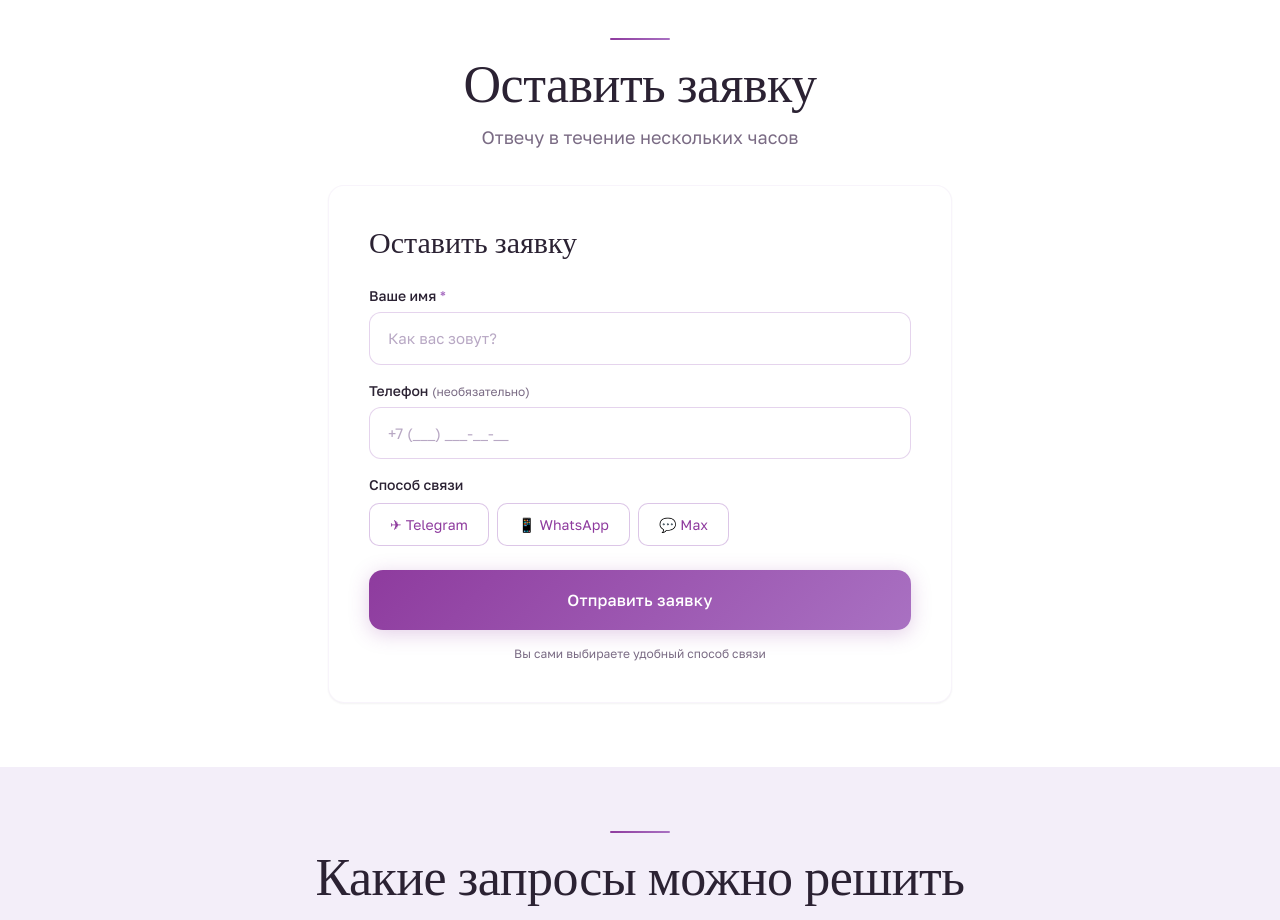
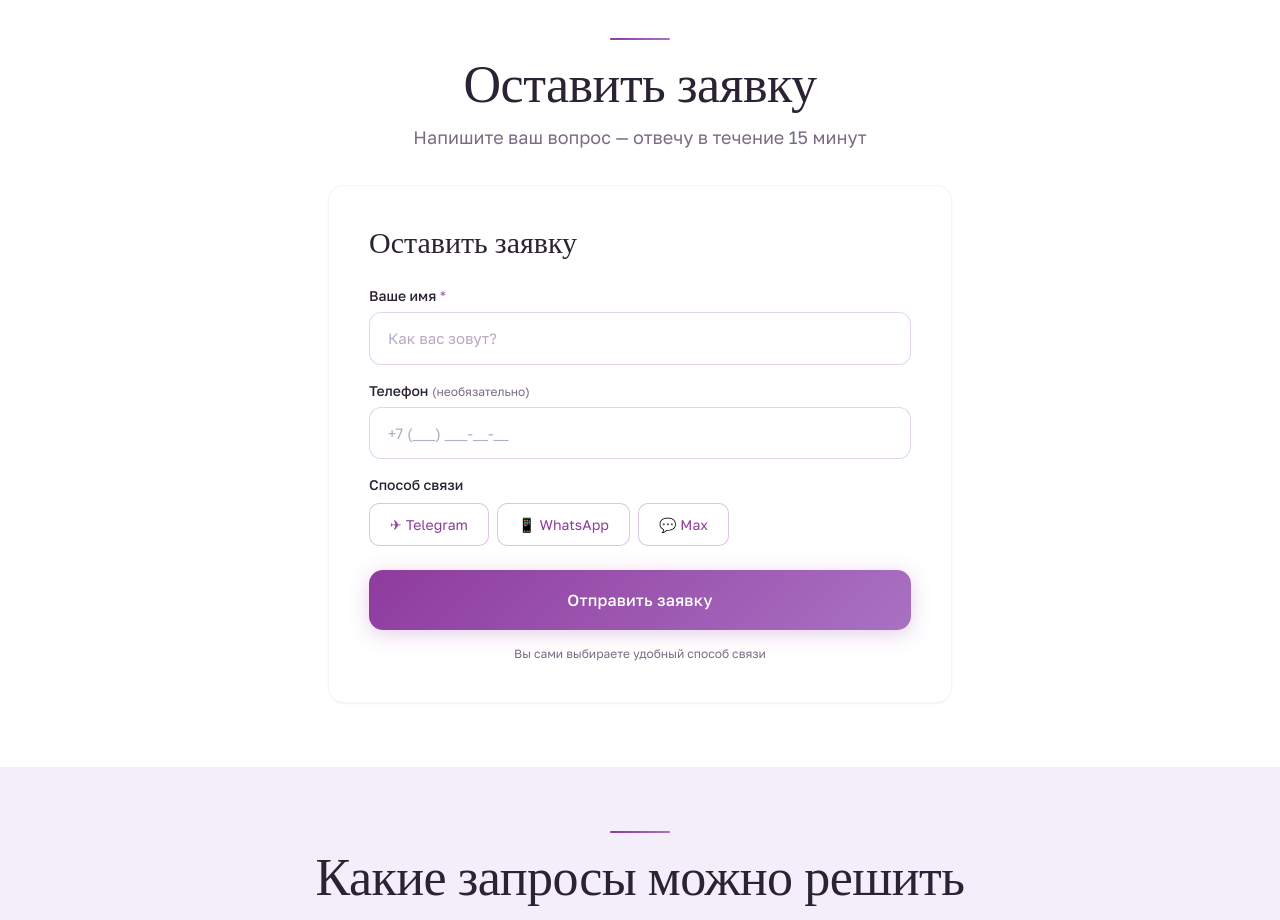
Before and after one commit to pr-poehali-dev/astrology-website-1, a React (Vite) app: page / in a window 1280 px wide. Shown: the part 860-1780 px from the top of the page. Built offline with nearby package versions, Linux system fonts and the light colour scheme.

Commit message:
Унифицировать текст всех форм заявок

```diff
--- a/src/pages/Forecast.tsx
+++ b/src/pages/Forecast.tsx
@@ -144,7 +144,7 @@ const Forecast = () => {
           <div className="text-center mb-8">
             <div className="divider-soft mx-auto mb-4" />
             <h2 className="section-title mb-2">Оставить заявку</h2>
-            <p className="section-subtitle">Отвечу в течение нескольких часов</p>
+            <p className="section-subtitle">Напишите ваш вопрос — отвечу в течение 15 минут</p>
           </div>
           <ContactForm bgLight />
         </div>
--- a/src/pages/Home.tsx
+++ b/src/pages/Home.tsx
@@ -151,7 +151,7 @@ const Home = () => {
           <div className="text-center mb-8">
             <div className="divider-soft mx-auto mb-4" />
             <h2 className="section-title mb-2">Оставить заявку</h2>
-            <p className="section-subtitle">Отвечу в течение нескольких часов</p>
+            <p className="section-subtitle">Напишите ваш вопрос — отвечу в течение 15 минут</p>
           </div>
           <ContactForm bgLight />
         </div>
--- a/src/pages/Natal.tsx
+++ b/src/pages/Natal.tsx
@@ -194,7 +194,7 @@ const Natal = () => {
           <div className="text-center mb-8">
             <div className="divider-soft mx-auto mb-4" />
             <h2 className="section-title mb-2">Оставить заявку</h2>
-            <p className="section-subtitle">Отвечу в течение нескольких часов</p>
+            <p className="section-subtitle">Напишите ваш вопрос — отвечу в течение 15 минут</p>
           </div>
           <ContactForm bgLight />
         </div>
```
